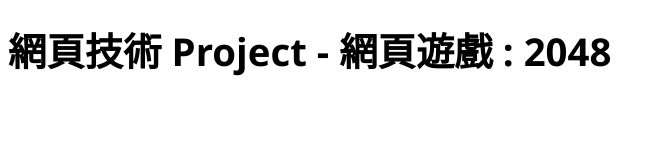
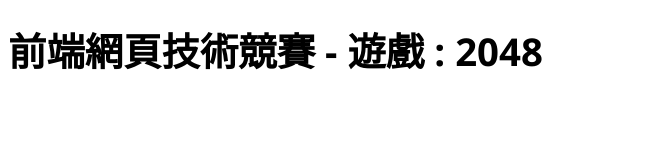
Before and after one commit to edartsai/TeamWork2048V2, a plain HTML site: page view/intro/header.html in a window 1280 px wide. Shown: the whole page, without its empty margins (0-664 px from the left). Drawn offline with Linux system fonts and the light colour scheme.

Commit message:
[modify] 修改 Header 字樣

```diff
--- a/view/intro/header.html
+++ b/view/intro/header.html
@@ -6,6 +6,8 @@
     <title></title>
 </head>
 <body >
-    <h1><span style="font-family: 'Segoe UI', 'Tahoma', 'Geneva', 'Verdana', 'sans-serif'; font-size: larger;">網頁技術 Project - 網頁遊戲 : 2048</span></h1>
+<h1><span style="font-family: 'Segoe UI', 'Tahoma', 'Geneva', 'Verdana', 'sans-serif'; font-size: larger;">
+前端網頁技術競賽 - 遊戲 : 2048
+</span></h1>
 </body>
 </html>
```
